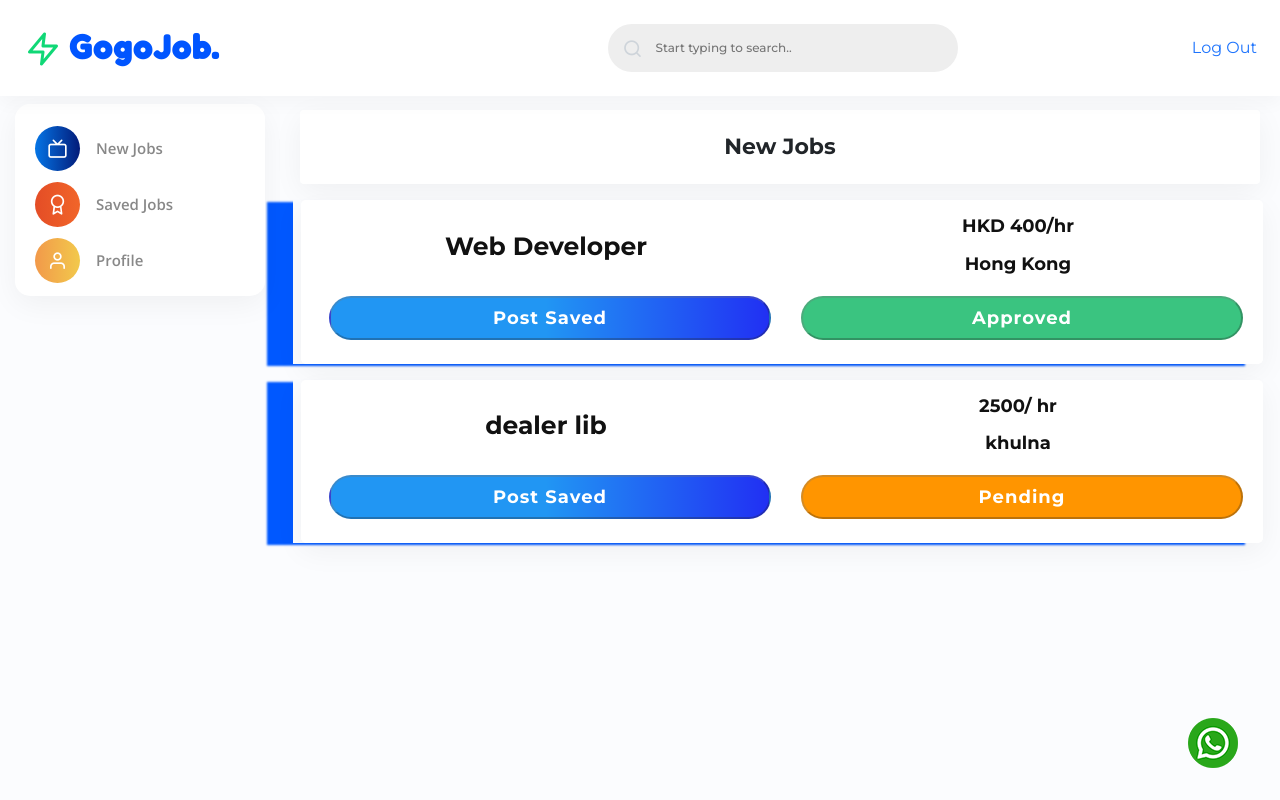
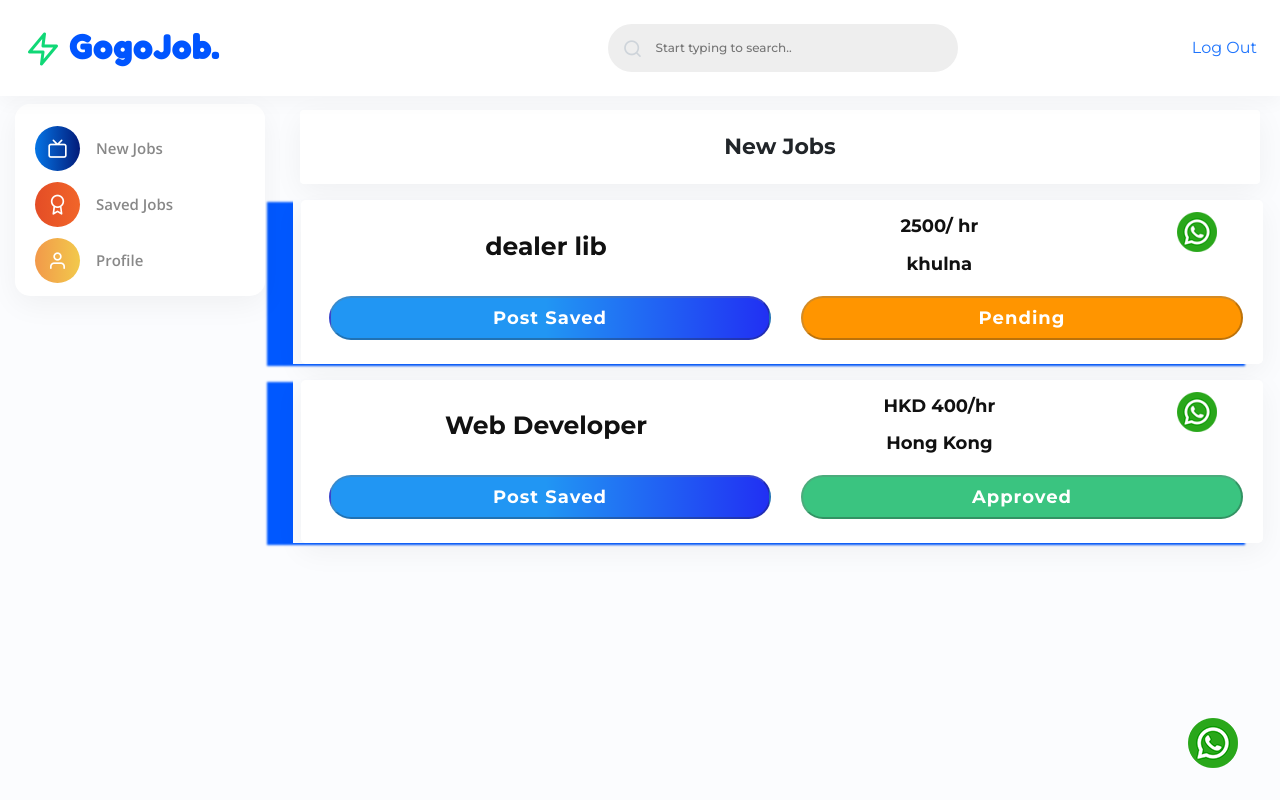
Before and after one commit to Do-Test-Live/W-ManPower, a PHP site: page / in a window 1280 px wide. Run offline with PHP 8.4, Linux system fonts and the light colour scheme; a user stored in the database is signed in; data comes from the database, SQL or seed files in the repository; some libraries are stand-ins or nearby versions; some web fonts are replaced.

Commit message:
22/12/2022

```diff
--- a/index.php
+++ b/index.php
@@ -39,12 +39,14 @@ include("config/db_config.php");
             <a href="index.php"><i class="feather-zap text-success display1-size me-2 ms-0"></i><span
                         class="d-inline-block fredoka-font ls-3 fw-600 text-current font-xxl logo-text mb-0">GogoJob. </span>
             </a>
-            <a href="#" class="me-2 menu-search-icon mob-menu ms-5"><i class="feather-search text-grey-900 font-sm btn-round-md bg-greylight"></i></a>
+            <a href="#" class="me-2 menu-search-icon mob-menu ms-5"><i
+                        class="feather-search text-grey-900 font-sm btn-round-md bg-greylight"></i></a>
         </div>
         <form class="float-left header-search" style="margin-left: 25%;">
             <div class="form-group mb-0 icon-input">
                 <i class="feather-search font-sm text-grey-400"></i>
-                <input type="text" id="filter" placeholder="Start typing to search.." class="bg-grey border-0 lh-32 pt-2 pb-2 ps-5 pe-3 font-xssss fw-500 rounded-xl w350 theme-dark-bg">
+                <input type="text" id="filter" placeholder="Start typing to search.."
+                       class="bg-grey border-0 lh-32 pt-2 pb-2 ps-5 pe-3 font-xssss fw-500 rounded-xl w350 theme-dark-bg">
             </div>
         </form>
 
@@ -73,7 +75,7 @@ include("config/db_config.php");
                         </div>
 
                         <?php
-                        $fetch_post = $con->query("select * from post where status = '1'");
+                        $fetch_post = $con->query("select * from post where status = '1' order by id desc");
                         if ($fetch_post->num_rows > 0) {
                             while ($post = mysqli_fetch_assoc($fetch_post)) {
                                 ?>
@@ -94,19 +96,24 @@ include("config/db_config.php");
                                                     </div>
                                                     <div class="col-6">
                                                         <div class="row">
-                                                            <div class="col-12">
+                                                            <div class="col-8">
                                                                 <div class="text-center">
                                                                     <h2 class="fw-700 font-xsss mt-3 mb-1"><?php echo $post['salary']; ?></h2>
                                                                 </div>
                                                                 <div class="text-center">
                                                                     <h2 class="fw-700 font-xsss mt-3 mb-1"><?php echo $post['location']; ?></h2>
                                                                 </div>
-                                                            </div><!--
+                                                            </div>
                                                             <div class="col-4 text-right">
-                                                                <button class="feedback" style="top: 10px !important; right: 10px !important;">
-                                                                    <img src="images/whatsapp-logo.png" style="height: 40px">
-                                                                </button>
-                                                            </div>-->
+                                                                <a href="https://wa.me?text=<?php echo 'Post:' . $post['company_name'] . '; Salary: ' . $post['salary'] . '; Location: ' . $post['location'] . '; To see more details please register at https://manpower.techs.hk/register.php'; ?>"
+                                                                   target="_blank">
+                                                                    <button class="feedback"
+                                                                            style="top: 10px !important; right: 10px !important;">
+                                                                        <img src="images/whatsapp-logo.png"
+                                                                             style="height: 40px">
+                                                                    </button>
+                                                                </a>
+                                                            </div>
                                                         </div>
                                                     </div>
                                                 </div>
@@ -133,23 +140,25 @@ include("config/db_config.php");
                                                     <div class="col-6">
                                                         <?php
                                                         $select_query = $con->query("SELECT * FROM `applicants` WHERE user_id = '$user_id' and job_id = '$post_id'");
-                                                        if($select_query-> num_rows > 0){
+                                                        if ($select_query->num_rows > 0) {
                                                             $applied = 0;
-                                                            while($status = mysqli_fetch_assoc($select_query)){
-                                                                if($status['status'] == 1){
+                                                            while ($status = mysqli_fetch_assoc($select_query)) {
+                                                                if ($status['status'] == 1) {
                                                                     $applied = 2;
                                                                 }
                                                             }
-                                                        }else{
+                                                        } else {
                                                             $applied = 1;
                                                         }
 
                                                         ?>
-                                                            <button onclick="apply(<?php echo $post['id'];?>)" class="text-center p-2 lh-24 w125 ms-1 ls-3 d-inline-block rounded-xl <?php if ($applied == 0) echo 'bg-orange'; elseif($applied == 2) echo 'bg-lightgreen'; else echo 'bg-current';?> font-xsss fw-700 ls-lg text-white" <?php if ($applied == 0 or $applied == 2) echo 'disabled'; ?>>
-                                                                <?php
-                                                                if ($applied == 0) echo 'Pending'; elseif ($applied == 1)  echo 'Apply Now'; elseif ($applied == 2)  echo 'Approved';
-                                                                ?>
-                                                            </button>
+                                                        <button onclick="apply(<?php echo $post['id']; ?>)"
+                                                                class="text-center p-2 lh-24 w125 ms-1 ls-3 d-inline-block rounded-xl <?php if ($applied == 0) echo 'bg-orange'; elseif ($applied == 2) echo 'bg-lightgreen'; else echo 'bg-current'; ?> font-xsss fw-700 ls-lg text-white" <?php if ($applied == 0 or $applied == 2) echo 'disabled'; ?>>
+                                                            <?php
+                                                            if ($applied == 0) echo 'Pending'; elseif ($applied == 1) echo 'Apply Now';
+                                                            elseif ($applied == 2) echo 'Approved';
+                                                            ?>
+                                                        </button>
                                                     </div>
                                                 </div>
                                             </div>
@@ -170,7 +179,7 @@ include("config/db_config.php");
 
         </div>
         <!--whatsapp button-->
-        <?php include ('include/whatsapp.php');?>
+        <?php include('include/whatsapp.php'); ?>
     </div>
     <!-- main content -->
 
@@ -242,7 +251,7 @@ include("config/db_config.php");
                     console.log(post_id);
                 } else if (Result.statusCode == 201) {
                     alert("Error occured !");
-                }else if (Result.statusCode == 202) {
+                } else if (Result.statusCode == 202) {
                     alert("You have already applied for the job!");
                 }
 
```
Also changed, not shown: saved_jobs.php (+20 -6 lines).
